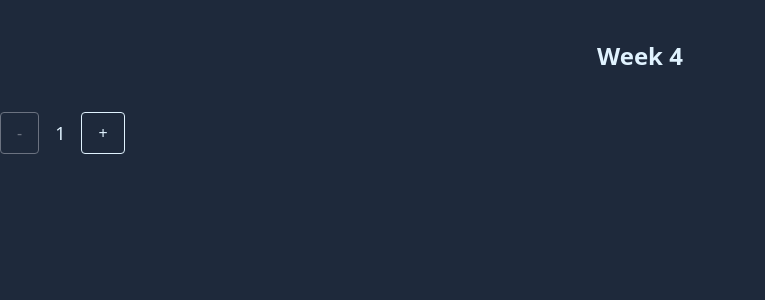
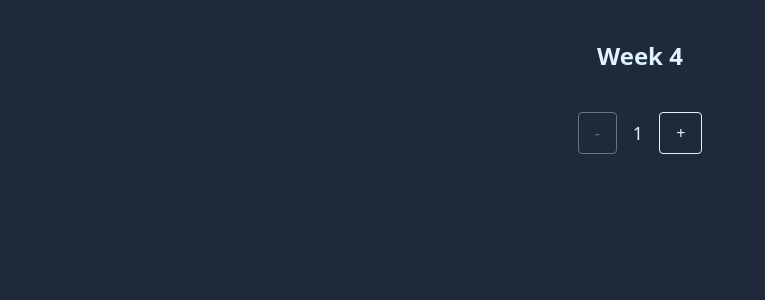
Before and after one commit to TerrellAW/cprg306-assignments, a Next.js app: page /week-4 in a window 1280 px wide. Shown: the top 300 px of the page, without its empty margins (0-765 px from the left). Built offline with nearby package versions, Linux system fonts and the light colour scheme.

Commit message:
Fixed layout of page

```diff
--- a/app/week-4/page.js
+++ b/app/week-4/page.js
@@ -2,9 +2,11 @@ import NewItem from "./new-item";
 
 export default function Page() {
     return (
-        <main className="bg-slate-800 min-h-screen  text-center">
+        <main className="bg-slate-800 min-h-screen flex flex-col items-center">
             <h1 className="text-2xl font-semibold text-sky-100 p-10">Week 4</h1>
-            <NewItem />
+            <div>
+                <NewItem />
+            </div>
         </main>
     );
 }
```
